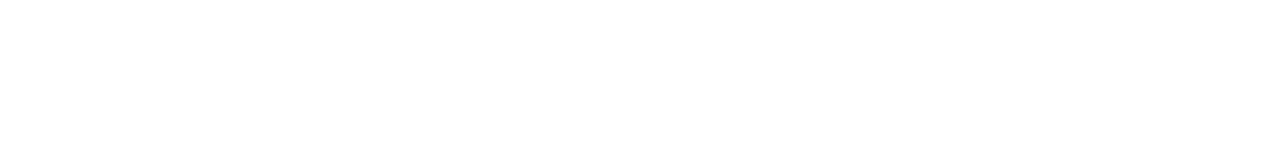
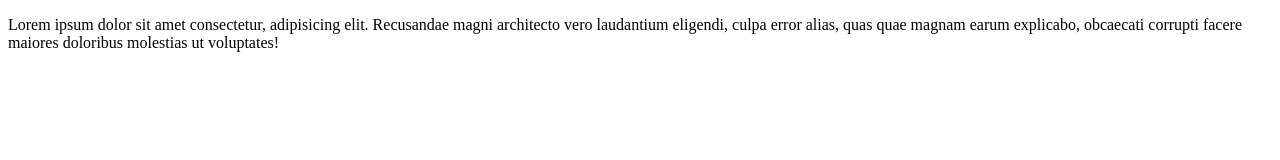
Before and after one commit to Alexandre2630/Aula10, a plain HTML site: page index.html in a window 1280 px wide. Drawn offline with Linux system fonts and the light colour scheme.

Commit message:
Inicio do Projeto

```diff
--- a/index.html
+++ b/index.html
@@ -6,6 +6,8 @@
         <title>Aula de Dev Web 9</title>
     </head>
     <body>
-
+        <p>Lorem ipsum dolor sit amet consectetur, adipisicing elit. Recusandae magni architecto vero laudantium eligendi, culpa
+            error alias, quas quae magnam earum explicabo, obcaecati corrupti facere maiores doloribus molestias ut voluptates!
+        </p>
     </body>
 </html>
```
Lines whose indentation alone changed are shown as unchanged.
